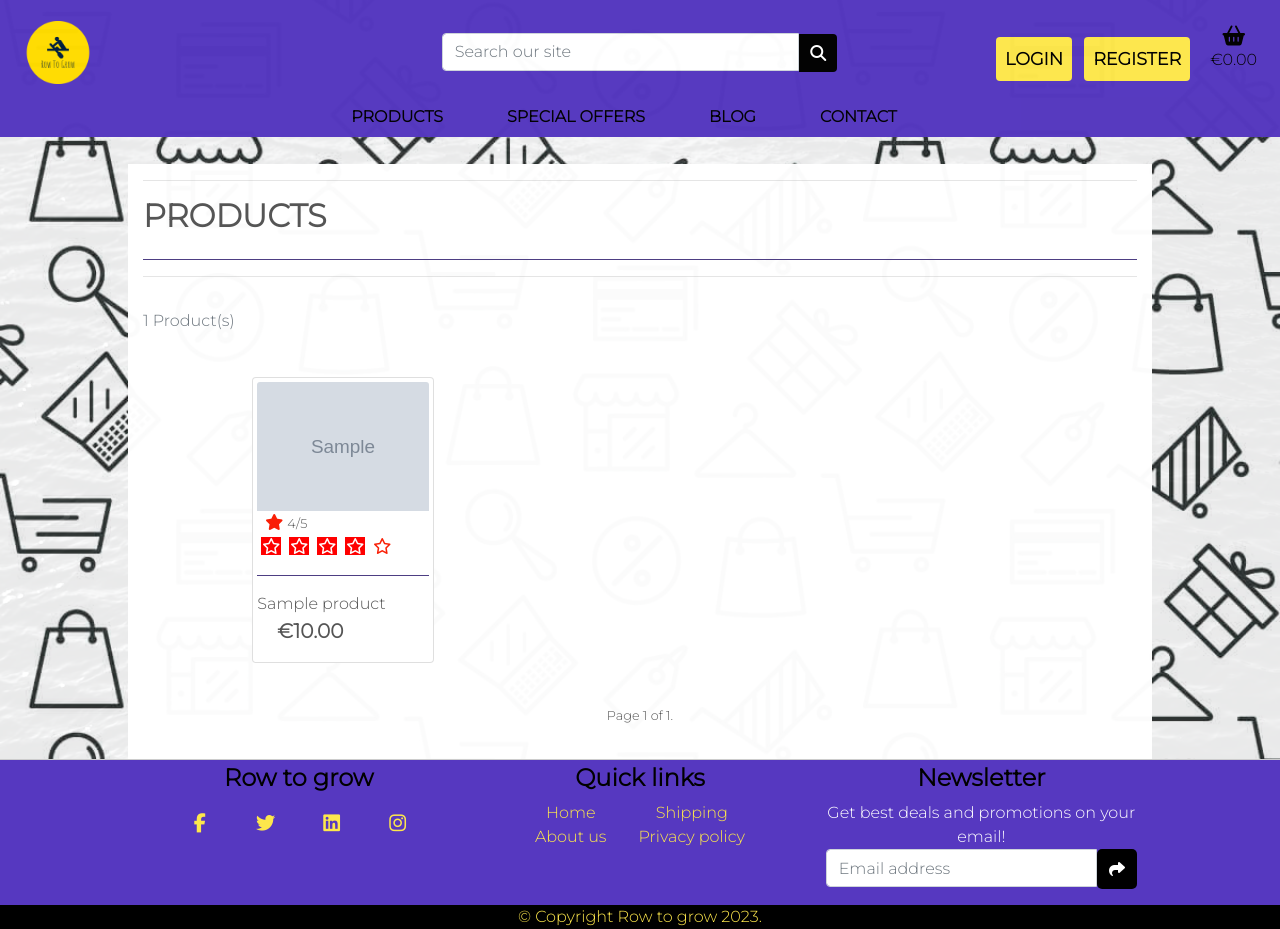
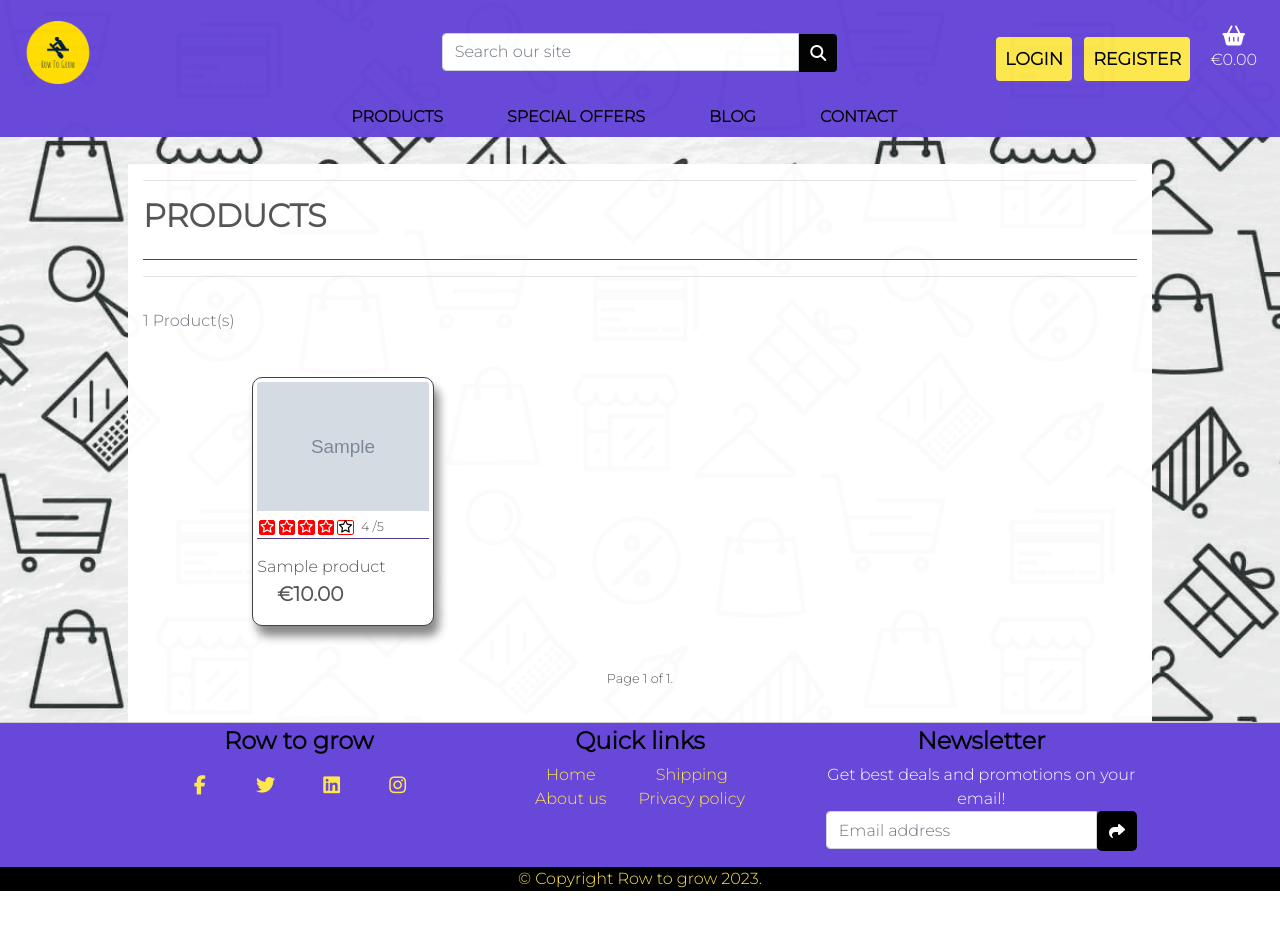
Before and after one commit to tmarkec/row_to_grow, a Django app: page /products/ in a window 1280 px wide. After the commit the page ends 891 px from the top, so only its background shows below. Run offline with Django 3.2, Linux system fonts and the light colour scheme; tables that the repository leaves empty hold one stand-in row (values such as "Sample post"); grey boxes marked "Sample" are stand-in pictures; some libraries are stand-ins or nearby versions.

Commit message:
add style to blog post, and product, add rating stars on product page

```diff
--- a/products/templates/products/products.html
+++ b/products/templates/products/products.html
@@ -41,7 +41,7 @@
             <div class="row m-3">
                 {% for product in products %}
                 <div class="col-sm-6 col-md-6 col-lg-4 col-xl-3 p-2">
-                    <div class="card h-100 p-1">
+                    <div class="card h-100 p-1 image-box">
                         {% if product.image %}
                         <a href="{% url 'product_detail' product.id %}">
                             <img class="card-img-top img-fluid" src="{{ product.image.url }}" alt="{{ product.name }}">
@@ -52,56 +52,72 @@
                                 alt="{{ product.name }}">
                         </a>
                         {% endif %}
-                        <p class="pb-0 my-0 mx-2"><i class="fas fa-star" style="color: #f91f06;"></i><small
-                                class="px-1">{{product.averageReview}}/5</small></p>
                         {% if product.averageReview == 0 %}
-                        <div class="d-flex flex-row">
-                            <p class="mx-1"><i class="far fa-star" style="color: #f91f06;"></i></p>
-                            <p class="mx-1"><i class="far fa-star" style="color: #f91f06;"></i></p>
-                            <p class="mx-1"><i class="far fa-star" style="color: #f91f06;"></i></p>
-                            <p class="mx-1"><i class="far fa-star" style="color: #f91f06;"></i></p>
-                            <p class="mx-1"><i class="far fa-star" style="color: #f91f06;"></i></p>
+                        <small>
+                            <div class="d-flex flex-row pt-1">
+                                <p class="mx"><i class="far fa-star empty-star" style="color: #000;"></i></p>
+                                <p class="mx"><i class="far fa-star empty-star" style="color: #000;"></i></p>
+                                <p class="mx"><i class="far fa-star empty-star" style="color: #000;"></i></p>
+                                <p class="mx"><i class="far fa-star empty-star" style="color: #000;"></i></p>
+                                <p class="mx"><i class="far fa-star empty-star" style="color: #000;"></i></p>
+                                <p class="mx px-1">{{product.averageReview}} /5</p>
                             </div>
+                        </small>
                         {% elif product.averageReview == 1 %}
-                        <div class="d-flex flex-row">
-                            <p class="mx-1"><i class="far fa-star star" style="color: #fff;"></i></p>
-                            <p class="mx-1"><i class="far fa-star" style="color: #f91f06;"></i></p>
-                            <p class="mx-1"><i class="far fa-star" style="color: #f91f06;"></i></p>
-                            <p class="mx-1"><i class="far fa-star" style="color: #f91f06;"></i></p>
-                            <p class="mx-1"><i class="far fa-star" style="color: #f91f06;"></i></p>
+                        <small>
+                            <div class="d-flex flex-row pt-1">
+                                <p class="mx"><i class="far fa-star star" style="color: #fff;"></i></p>
+                                <p class="mx"><i class="far fa-star empty-star" style="color: #000;"></i></p>
+                                <p class="mx"><i class="far fa-star empty-star" style="color: #000;"></i></p>
+                                <p class="mx"><i class="far fa-star empty-star" style="color: #000;"></i></p>
+                                <p class="mx"><i class="far fa-star empty-star" style="color: #000;"></i></p>
+                                <p class="mx px-1">{{product.averageReview}} /5</p>
                             </div>
+                        </small>
                         {% elif product.averageReview == 2 %}
-                        <div class="d-flex flex-row">
-                            <p class="mx-1"><i class="far fa-star star" style="color: #fff;"></i></p>
-                            <p class="mx-1"><i class="far fa-star star" style="color: #fff;"></i></p>
-                            <p class="mx-1"><i class="far fa-star" style="color: #f91f06;"></i></p>
-                            <p class="mx-1"><i class="far fa-star" style="color: #f91f06;"></i></p>
-                            <p class="mx-1"><i class="far fa-star" style="color: #f91f06;"></i></p>
+                        <small>
+                            <div class="d-flex flex-row pt-1">
+                                <p class="mx"><i class="far fa-star star" style="color: #fff;"></i></p>
+                                <p class="mx"><i class="far fa-star star" style="color: #fff;"></i></p>
+                                <p class="mx"><i class="far fa-star empty-star" style="color: #000;"></i></p>
+                                <p class="mx"><i class="far fa-star empty-star" style="color: #000;"></i></p>
+                                <p class="mx"><i class="far fa-star empty-star" style="color: #000;"></i></p>
+                                <p class="mx px-1">{{product.averageReview}} /5</p>
                             </div>
+                        </small>
                         {% elif product.averageReview == 3 %}
-                        <div class="d-flex flex-row">
-                            <p class="mx-1"><i class="far fa-star star" style="color: #fff;"></i></p>
-                            <p class="mx-1"><i class="far fa-star star" style="color: #fff;"></i></p>
-                            <p class="mx-1"><i class="far fa-star star" style="color: #fff;"></i></p>
-                            <p class="mx-1"><i class="far fa-star" style="color: #f91f06;"></i></p>
-                            <p class="mx-1"><i class="far fa-star" style="color: #f91f06;"></i></p>
+                        <small>
+                            <div class="d-flex flex-row pt-1">
+                                <p class="mx"><i class="far fa-star star" style="color: #fff;"></i></p>
+                                <p class="mx"><i class="far fa-star star" style="color: #fff;"></i></p>
+                                <p class="mx"><i class="far fa-star star" style="color: #fff;"></i></p>
+                                <p class="mx"><i class="far fa-star empty-star" style="color: #000;"></i></p>
+                                <p class="mx"><i class="far fa-star empty-star" style="color: #000;"></i></p>
+                                <p class="mx px-1">{{product.averageReview}} /5</p>
                             </div>
+                        </small>
                         {% elif product.averageReview == 4 %}
-                            <div class="d-flex flex-row">
-                            <p class="mx-1"><i class="far fa-star star" style="color: #fff;"></i></p>
-                            <p class="mx-1"><i class="far fa-star star" style="color: #fff;"></i></p>
-                            <p class="mx-1"><i class="far fa-star star" style="color: #fff;"></i></p>
-                            <p class="mx-1"><i class="far fa-star star" style="color: #fff;"></i></p>
-                            <p class="mx-1"><i class="far fa-star" style="color: #f91f06;"></i></p>
+                        <small>
+                            <div class="d-flex flex-row pt-1">
+                                <p class="mx"><i class="far fa-star star" style="color: #fff;"></i></p>
+                                <p class="mx"><i class="far fa-star star" style="color: #fff;"></i></p>
+                                <p class="mx"><i class="far fa-star star" style="color: #fff;"></i></p>
+                                <p class="mx"><i class="far fa-star star" style="color: #fff;"></i></p>
+                                <p class="mx"><i class="far fa-star empty-star" style="color: #000;"></i></p>
+                                <p class="mx px-1">{{product.averageReview}} /5</p>
                             </div>
+                        </small>
                         {% else %}
-                        <div class="d-flex flex-row">
-                            <p class="mx-1"><i class="far fa-star star" style="color: #fff;"></i></p>
-                            <p class="mx-1"><i class="far fa-star star" style="color: #fff;"></i></p>
-                            <p class="mx-1"><i class="far fa-star star" style="color: #fff;"></i></p>
-                            <p class="mx-1"><i class="far fa-star star" style="color: #fff;"></i></p>
-                            <p class="mx-1"><i class="far fa-star star" style="color: #fff;"></i></p>
+                        <small>
+                            <div class="d-flex flex-row pt-1">
+                                <p class="mx"><i class="far fa-star star" style="color: #fff;"></i></p>
+                                <p class="mx"><i class="far fa-star star" style="color: #fff;"></i></p>
+                                <p class="mx"><i class="far fa-star star" style="color: #fff;"></i></p>
+                                <p class="mx"><i class="far fa-star star" style="color: #fff;"></i></p>
+                                <p class="mx"><i class="far fa-star star" style="color: #fff;"></i></p>
+                                <p class="mx px-1">{{product.averageReview}} /5</p>
                             </div>
+                        </small>
                         {% endif %}
 
                         <hr class="hr mt-0">
--- a/profiles/static/profiles/css/profile.css
+++ b/profiles/static/profiles/css/profile.css
@@ -3,13 +3,13 @@
     border: 1px solid rgb(68, 65, 65);
     border-radius: 10px;
     box-shadow: 5px 10px 18px #888888;
-    transition: .7s ease-in-out ;
+    transition: .7s ease-in-out;
 }
 .ico {
-    font-size: 2.8rem;
+    font-size: 2.7rem;
 }
 .profile-box:hover {
-    transform: scale(1.1);
+    transform: scale(1.05);
 }
 .profile-box a {
     color: black;
--- a/static/css/base.css
+++ b/static/css/base.css
@@ -26,7 +26,7 @@ a:hover {
     color: #000;
 }
 .navi {
-    background-color: #5638c0;
+    background-color: #6848D8;
     opacity: .99;
 }
 .nav-link {
@@ -289,6 +289,22 @@ a:hover {
     background-color: white;
     border: none;
 }
+.star {
+    border: 1px solid red;
+    color: white;
+    background-color: red;
+    border-radius: 2px;
+}
+.empty-star {
+    border: 1px solid red;
+    border-radius: 2px;
+}
+.mx {
+    margin:0.1rem;
+}
+.small {
+    font-size: 0.8rem!important;
+}
 .display-rating {
     display: flex;
     flex-direction: row-reverse;
@@ -362,7 +378,15 @@ a:hover {
 .rating > input:checked ~ label:hover ~ label:hover:before {
     color: #a01523;
 }
-
+.image-box {
+    border: 1px solid rgb(68, 65, 65);
+    border-radius: 10px;
+    box-shadow: 5px 10px 10px #888888;
+    transition: .7s ease-in-out;
+}
+.image-box:hover {
+    transform: scale(1.05);
+}
 /* ------------------ */
 
 /* Product Form */
@@ -390,15 +414,11 @@ a:hover {
     border-color: #dc3545;
     border-radius: 0;
 }
-.star {
-    border: 1px solid red;
-    color: white;
-    background-color: red;
-}
+
 /* ---------------------------------Footer */
 .main-footer {
     border-top: solid 1px #ccc;
-    background-color: #5638c0;
+    background-color: #6848D8;
     position: -webkit-sticky;
     position: sticky;
 
--- a/templates/base.html
+++ b/templates/base.html
@@ -96,7 +96,7 @@
                     </li>
                     {% endif %}
                     <li class="list-inline-item">
-                        <a class="{% if total %} font-weight-bold text-white{% else %}text-black{% endif %} bag nav-link pt-3"
+                        <a class="{% if total %} font-weight-bold text-white{% else %}text-white{% endif %} bag nav-link pt-3"
                             href="{% url 'view_bag' %}">
                             <div class="text-center">
                                 <div><i class="fas fa-shopping-basket fa-lg"></i></div>
--- a/templates/includes/mobile-top-header.html
+++ b/templates/includes/mobile-top-header.html
@@ -24,7 +24,7 @@
             </div>
         </li>
         <li class="list-inline-item">
-            <a class="{% if total %}text-red font-weight-bold{% else %}text-black{% endif %} nav-link d-block d-lg-none"
+            <a class="{% if total %}text-white font-weight-bold{% else %}text-white{% endif %} nav-link d-block d-lg-none"
                 href="{% url 'view_bag' %}">
                 <div class="text-center">
                     <div><i class="fas fa-shopping-bag fa-lg"></i></div>
```
Also changed, not shown: blog/static/css/blog.css (+21 -0 lines), blog/templates/blog/blog.html (+8 -7 lines), blog/templates/blog/blog_detail.html (+16 -8 lines), profiles/templates/profiles/personal_info.html (+8 -8 lines), README.md. Lines whose indentation alone changed are shown as unchanged.
